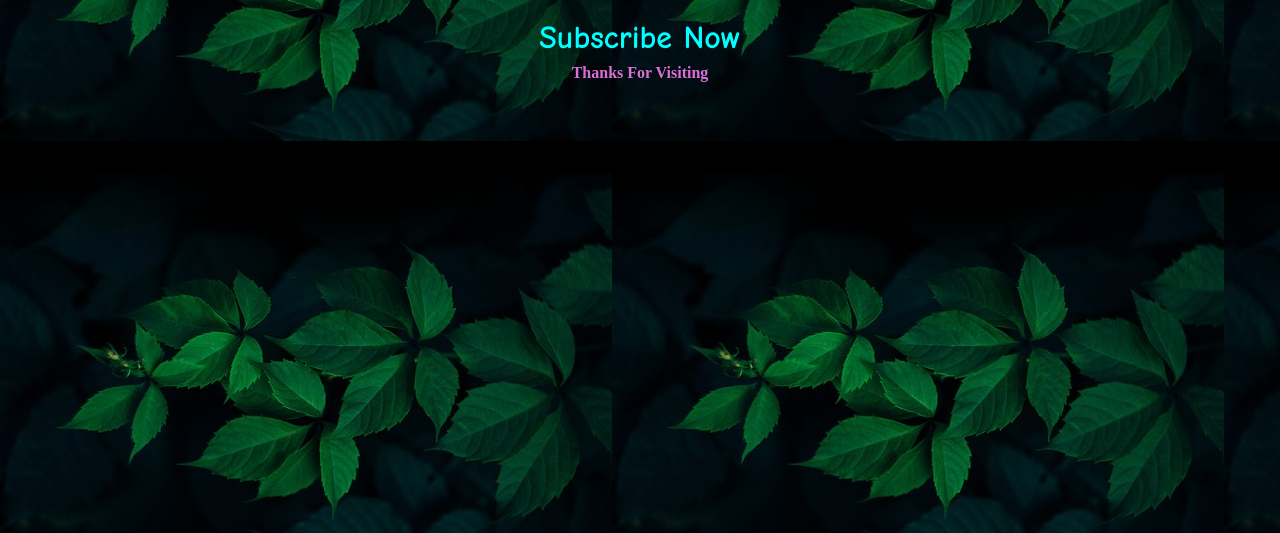
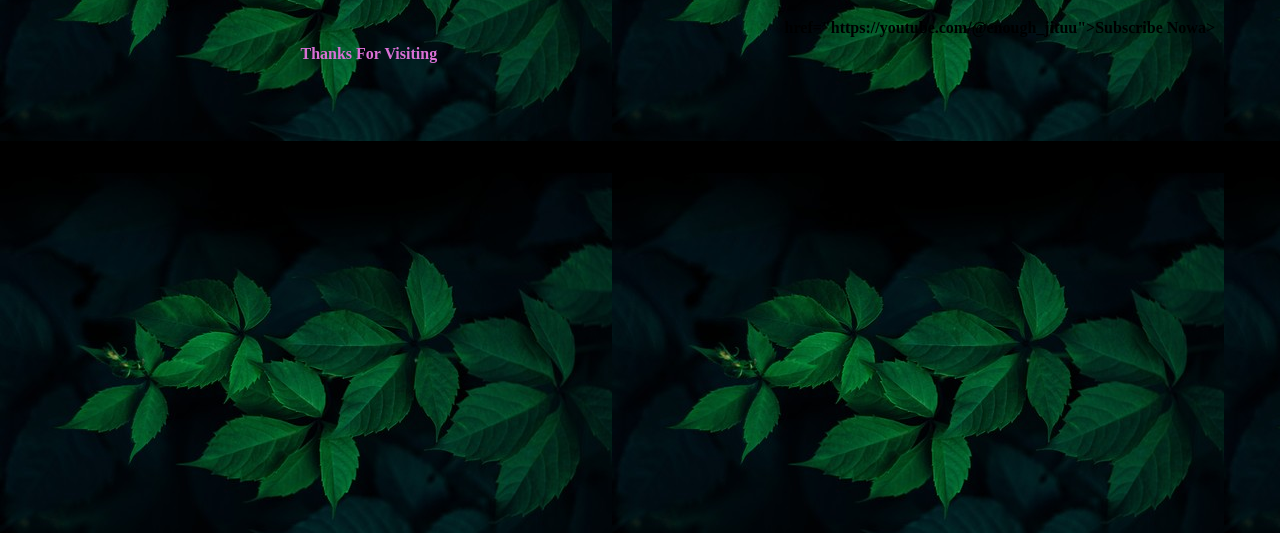
Before and after one commit to Jitu771/resume, a plain HTML site: page index.html in a window 1280 px wide. Shown: the part 267-800 px from the top of the page. Drawn offline with Linux system fonts and the light colour scheme.

Commit message:
Update index.html

```diff
--- a/index.html
+++ b/index.html
@@ -1,6 +1,6 @@
 <!DOCTYPE html>
 <head>
-     <title>BiologyWallah</title>
+     <title>JituWeb</title>
 </head>
 <body background="photo110.jpg">
 
@@ -29,7 +29,9 @@
 <!---Row3--->
 <tr>
 <th colspan='6'>
-<font size="6" color="aqua" face="Comic Sans MS"> Subscribe Now </font>
+<font size="6" color="aqua" face="Comic Sans MS">
+     <th><a
+              /th>href="https://youtube.com/@enough_jituu">Subscribe Now</font>a>
 </th>
 </tr>
 
```
